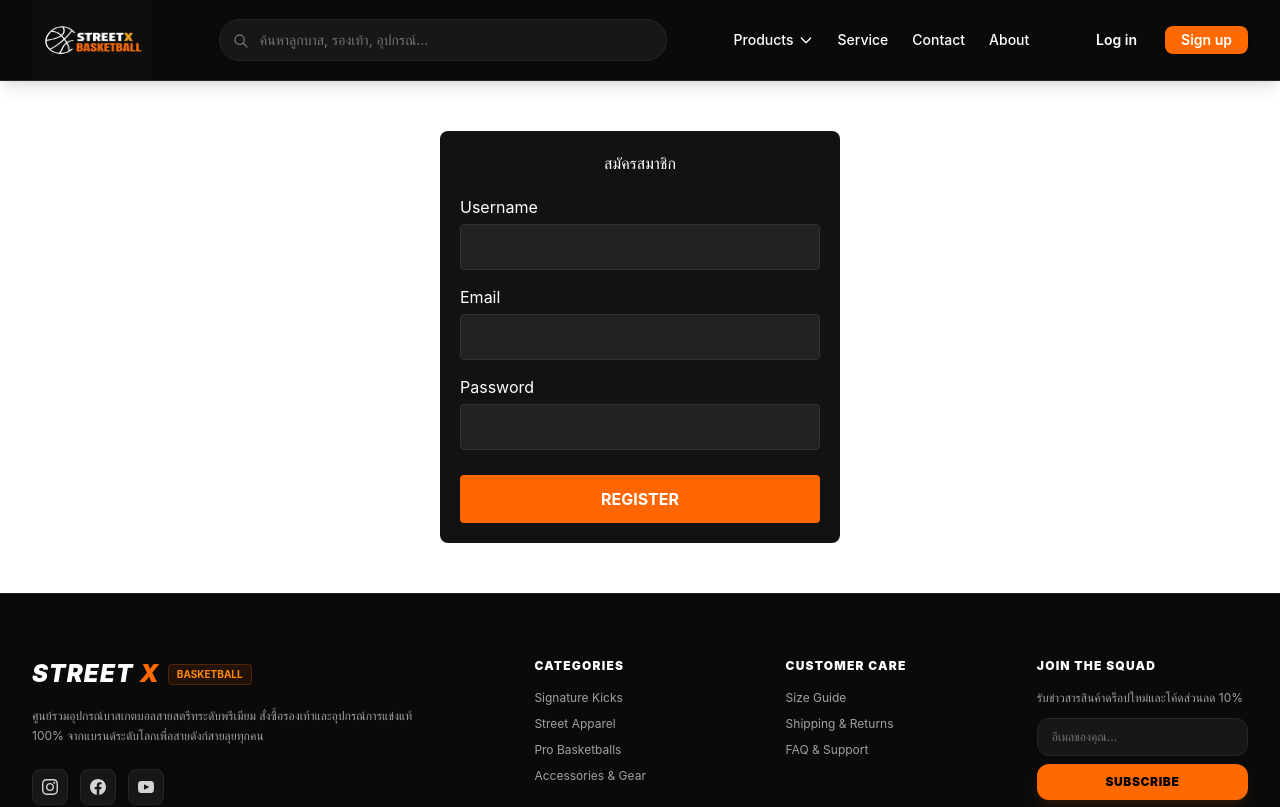
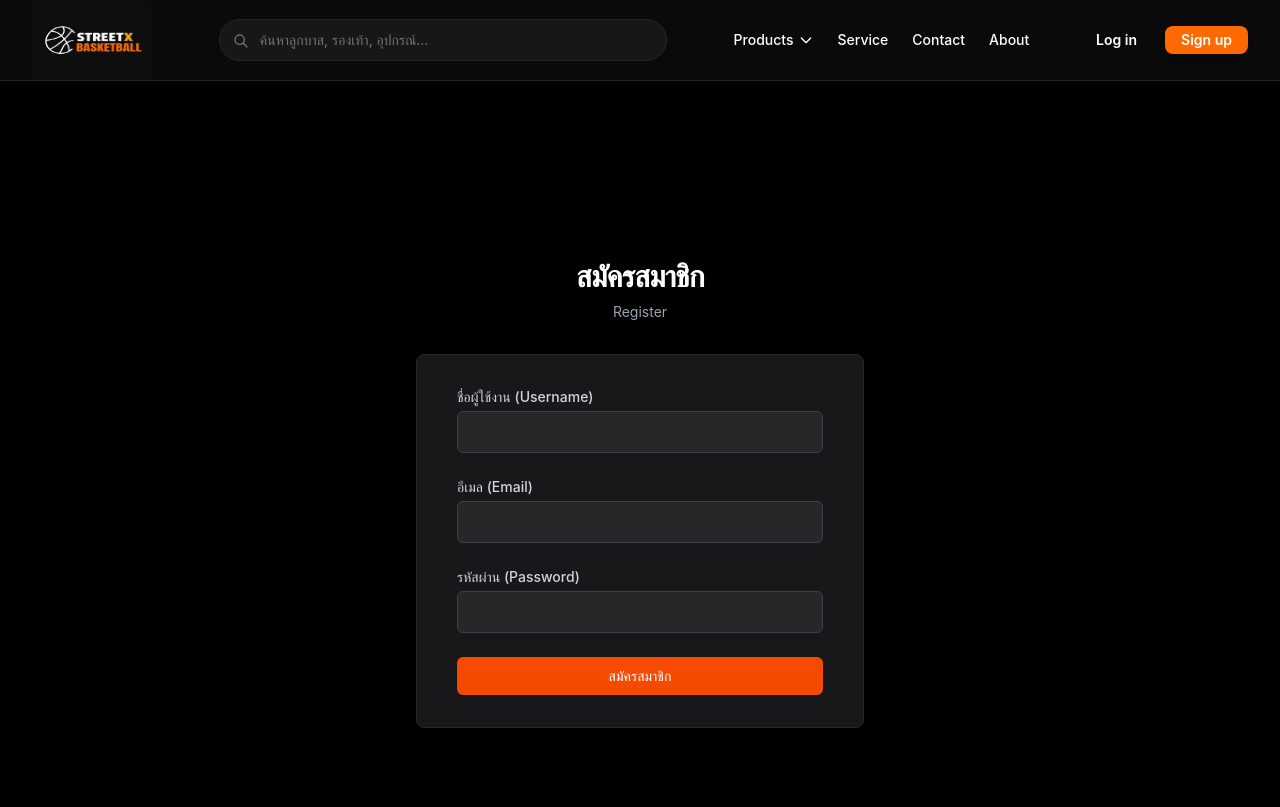
Before and after one commit to naearth9-ops/Street-X-Basketball-Full-stack, a React (Vite) app in the folder frontend/: page /register in a window 1280 px wide. Shown: the top 807 px of the page. Built offline with nearby package versions, Linux system fonts and the light colour scheme; no server answers.

Commit message:
Restore original UI layout for Register page

```diff
--- a/frontend/src/pages/Users/Register.jsx
+++ b/frontend/src/pages/Users/Register.jsx
@@ -43,50 +43,84 @@ export default function Register() {
   };
 
   return (
-    <div style={{ maxWidth: "400px", margin: "50px auto", padding: "20px", color: "#fff", backgroundColor: "#121212", borderRadius: "8px" }}>
-      <h2 style={{ textTransform: "uppercase", marginBottom: "20px", textAlign: "center" }}>สมัครสมาชิก</h2>
-      {error && <p style={{ color: "#ff4d4d", marginBottom: "15px", textAlign: "center" }}>{error}</p>}
-      <form onSubmit={handleSubmit} style={{ display: "flex", flexDirection: "column", gap: "15px" }}>
+    <div className="min-h-screen bg-black text-white flex flex-col justify-center py-12 sm:px-6 lg:px-8">
+      <div className="sm:mx-auto sm:w-full sm:max-w-md">
+        <h2 className="mt-6 text-center text-3xl font-extrabold tracking-tight">
+          สมัครสมาชิก
+        </h2>
+        <p className="mt-2 text-center text-sm text-gray-400">
+          Register
+        </p>
+      </div>
+
+      <div className="mt-8 sm:mx-auto sm:w-full sm:max-w-md">
+        <div className="bg-zinc-900 py-8 px-4 shadow sm:rounded-lg sm:px-10 border border-zinc-800">
+          {error && (
+            <div className="mb-4 bg-red-900/50 border border-red-500 text-red-200 px-4 py-3 rounded text-sm">
+              {error}
+            </div>
+          )}
+
+          <form className="space-y-6" onSubmit={handleSubmit}>
             <div>
-          <label style={{ display: "block", marginBottom: "5px" }}>Username</label>
+              <label className="block text-sm font-medium text-gray-300">
+                ชื่อผู้ใช้งาน (Username)
+              </label>
+              <div className="mt-1">
                 <input
                   type="text"
                   name="username"
+                  required
                   value={formData.username}
                   onChange={handleChange}
-            required
-            style={{ width: "100%", padding: "10px", borderRadius: "4px", border: "1px solid #333", backgroundColor: "#222", color: "#fff" }}
+                  className="w-full px-3 py-2 bg-zinc-800 border border-zinc-700 rounded-md text-white focus:outline-none focus:ring-2 focus:ring-orange-500"
                 />
               </div>
+            </div>
+
             <div>
-          <label style={{ display: "block", marginBottom: "5px" }}>Email</label>
+              <label className="block text-sm font-medium text-gray-300">
+                อีเมล (Email)
+              </label>
+              <div className="mt-1">
                 <input
                   type="email"
                   name="email"
+                  required
                   value={formData.email}
                   onChange={handleChange}
-            required
-            style={{ width: "100%", padding: "10px", borderRadius: "4px", border: "1px solid #333", backgroundColor: "#222", color: "#fff" }}
+                  className="w-full px-3 py-2 bg-zinc-800 border border-zinc-700 rounded-md text-white focus:outline-none focus:ring-2 focus:ring-orange-500"
                 />
               </div>
+            </div>
+
             <div>
-          <label style={{ display: "block", marginBottom: "5px" }}>Password</label>
+              <label className="block text-sm font-medium text-gray-300">
+                รหัสผ่าน (Password)
+              </label>
+              <div className="mt-1">
                 <input
                   type="password"
                   name="password"
+                  required
                   value={formData.password}
                   onChange={handleChange}
-            required
-            style={{ width: "100%", padding: "10px", borderRadius: "4px", border: "1px solid #333", backgroundColor: "#222", color: "#fff" }}
+                  className="w-full px-3 py-2 bg-zinc-800 border border-zinc-700 rounded-md text-white focus:outline-none focus:ring-2 focus:ring-orange-500"
                 />
               </div>
+            </div>
+
+            <div>
               <button
                 type="submit"
-          style={{ padding: "12px", backgroundColor: "#ff6600", color: "#fff", border: "none", borderRadius: "4px", fontWeight: "bold", cursor: "pointer", marginTop: "10px" }}
+                className="w-full flex justify-center py-2 px-4 border border-transparent rounded-md shadow-sm text-sm font-medium text-white bg-orange-600 hover:bg-orange-700 focus:outline-none focus:ring-2 focus:ring-offset-2 focus:ring-orange-500 transition-colors"
               >
-          REGISTER
+                สมัครสมาชิก
               </button>
+            </div>
           </form>
+        </div>
+      </div>
     </div>
   );
 }
```
Lines whose indentation alone changed are shown as unchanged.
